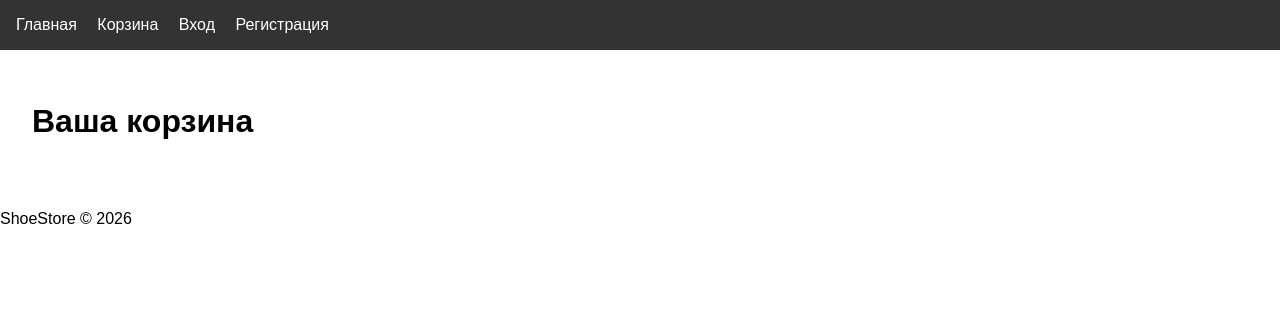
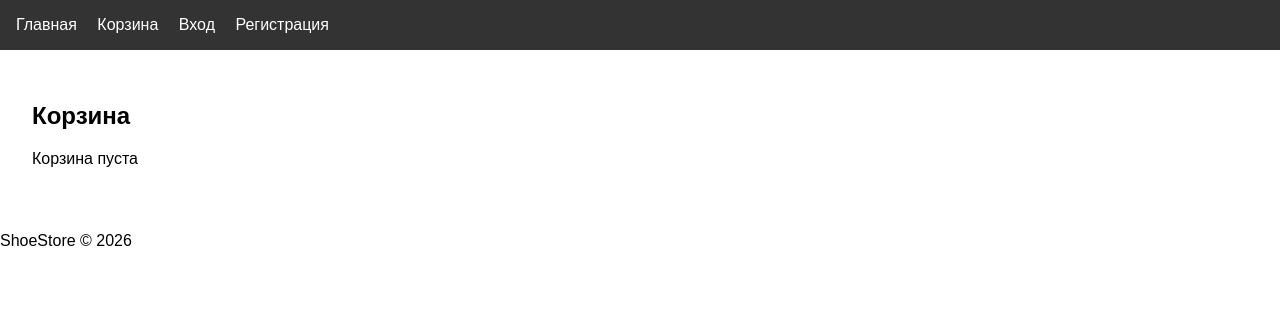
Before and after one commit to RaakzBlanvod/exam_django, a Django app: template templates/basket.html in a window 1280 px wide. Shown: the top 310 px of the page. Run offline with Django 5.2, Linux system fonts and the light colour scheme; the template is opened without the code that fills it, so the values that code supplies are empty.

Commit message:
Update basket.html

```diff
--- a/templates/basket.html
+++ b/templates/basket.html
@@ -1,4 +1,8 @@
 {% extends 'base.html' %}
+
+{% block title %}Корзина{% endblock %}
+
 {% block content %}
-    <h1>Ваша корзина</h1>
+    <h2>Корзина</h2>
+    <p>Корзина пуста</p>
 {% endblock %}
```
